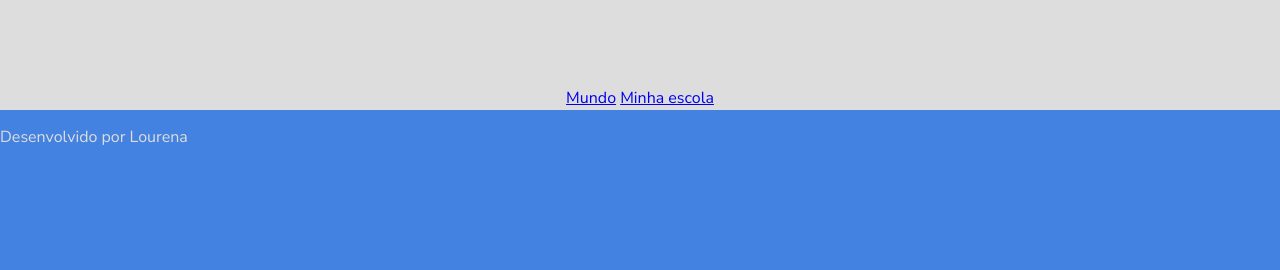
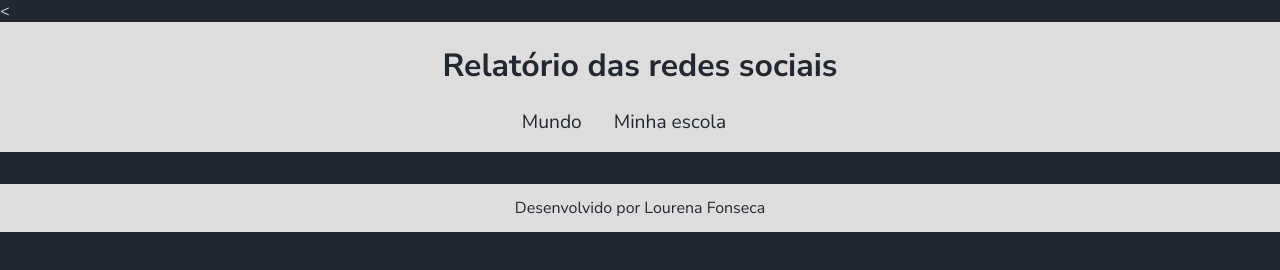
Before and after one commit to 21-LOURENA-MF/Ciencia-de-dados-LOU, a plain HTML site: page index.html in a window 1280 px wide. Drawn offline with Linux system fonts and the light colour scheme.

Commit message:
Add files via upload

```diff
--- a/index.html
+++ b/index.html
@@ -1,4 +1,4 @@
-<!DOCTYPE html>
+<<!DOCTYPE html>
 <html lang="pt-br">
 <head>
     <meta charset="UTF-8">
@@ -20,7 +20,7 @@
         </section>
     </main>
     <footer>
-        <p>Desenvolvido por Lourena</p>
+        <p>Desenvolvido por Lourena Fonseca</p>
     </footer>
 </body>
 </html>
--- a/style.css
+++ b/style.css
@@ -1,9 +1,9 @@
 @import url('https://fonts.googleapis.com/css2?family=Nunito+Sans:ital,opsz,wght@0,6..12,200..1000;1,6..12,200..1000&display=swap');
 
 :root {
-    --bg-color: #4382e0;
+    --bg-color: #222831;
     --primary-color: #DDDDDD;
-    --secondary-color: #ce33ac;
+    --secondary-color: #F05454;
     --font: "Nunito Sans", sans-serif;
 }
 
@@ -20,3 +20,39 @@ header {
     text-align: center;
     padding: 1px;
 }
+
+h1 {
+    font-size: 2rem;
+    color: var(--bg-color);
+    font-weight: 700;
+}
+
+nav {
+    display: flex;
+    justify-content: center;
+    font-weight: 400;
+}
+
+nav a {
+    text-decoration: none;
+    color: var(--bg-color);
+    margin: 0 2rem 1rem 0rem;
+    font-size: 1.2rem;
+}
+
+nav a:hover {
+    text-decoration: underline;
+    transform: scale(0.90);
+    transition: transform 0.1s;
+}
+
+footer {
+    display: flex;
+    align-items: center;
+    justify-content: center;
+    background-color: var(--primary-color);
+    color: var(--bg-color);
+    width: 100%;
+    height: 3rem;
+    margin-top: 2rem;
+}
```
